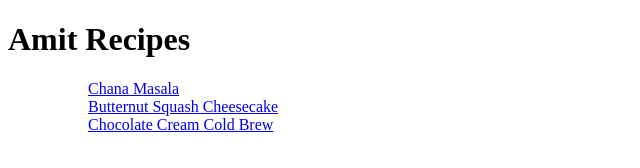
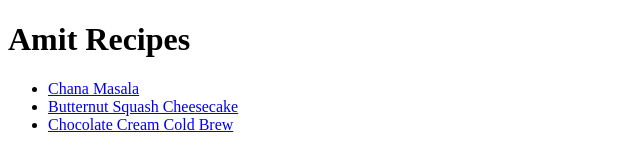
Before and after one commit to amitbhandari6284/amit-recipes, a plain HTML site: page index.html in a window 1280 px wide. Shown: the whole page, without its empty margins (0-640 px from the left). Drawn offline with Linux system fonts and the light colour scheme.

Commit message:
changed ul to li under unordered list

```diff
--- a/index.html
+++ b/index.html
@@ -8,7 +8,7 @@
   <body>
     <h1>Amit Recipes</h1>
     <ul>
-      <ul>
+      <li>
         <a
           href="recipes/Chana_Masala.html"
           target="_blank"
@@ -16,8 +16,8 @@
         >
           Chana Masala
         </a>
-      </ul>
-      <ul>
+      </li>
+      <li>
         <a
           href="recipes/Cheese_Cake.html"
           target="_blank"
@@ -25,8 +25,8 @@
         >
           Butternut Squash Cheesecake
         </a>
-      </ul>
-      <ul>
+      </li>
+      <li>
         <a
           href="recipes/Chocolate_Brew.html"
           target="_blank"
@@ -34,7 +34,7 @@
         >
           Chocolate Cream Cold Brew
         </a>
-      </ul>
+      </li>
     </ul>
   </body>
 </html>
```
